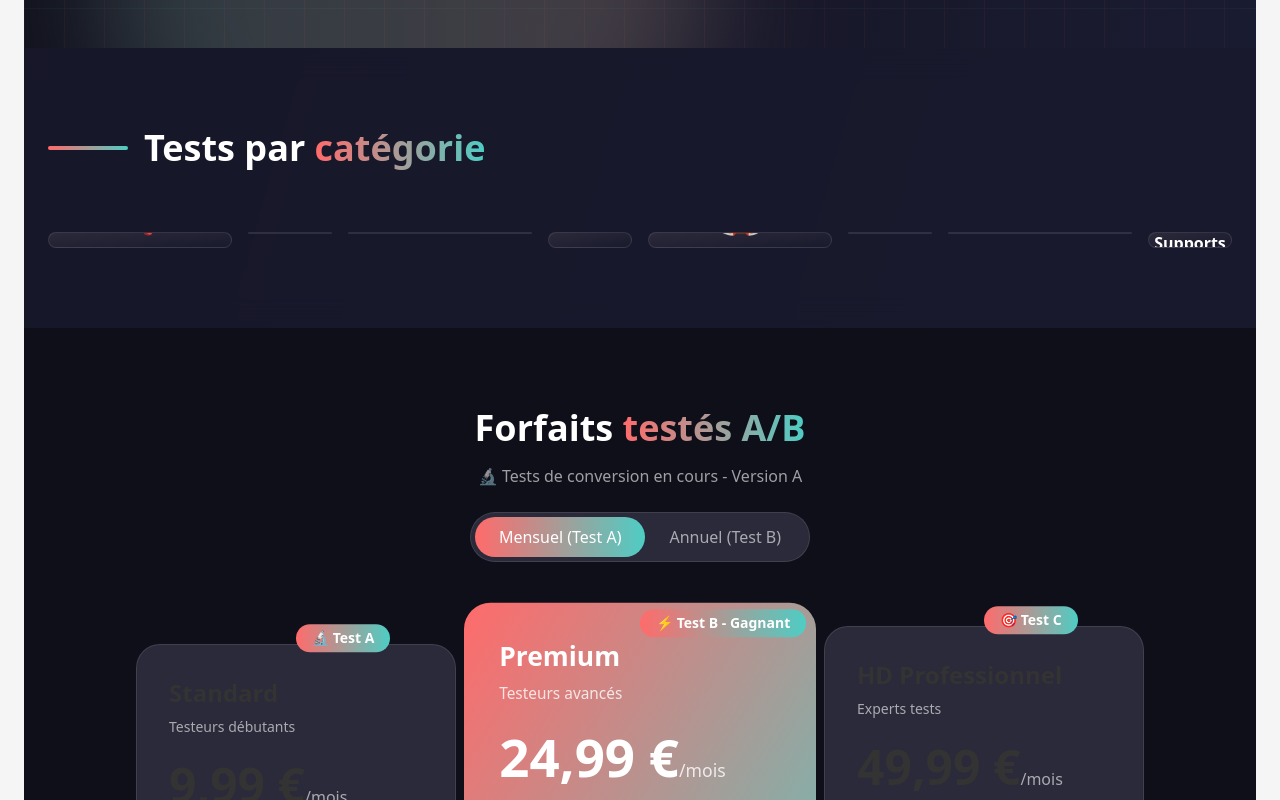
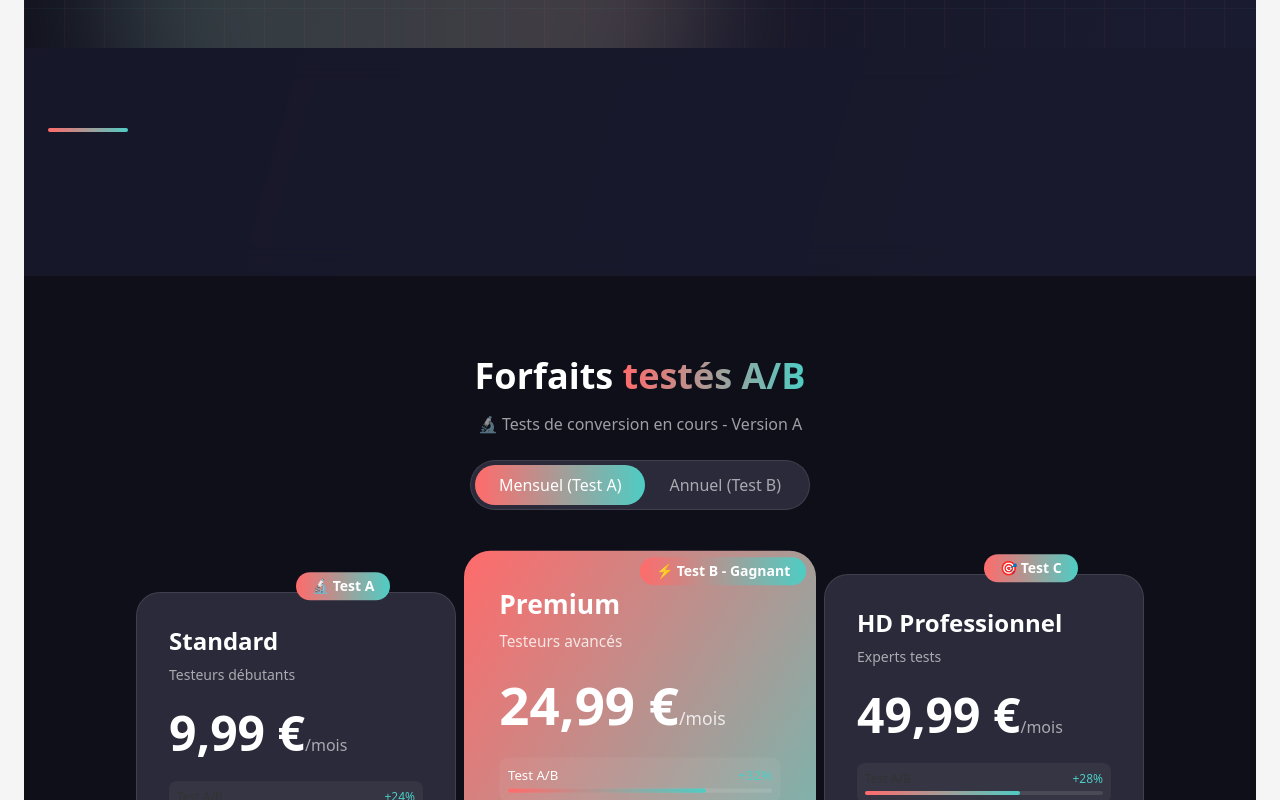
Before and after one commit to jaures50/miracle, a React (Vite) app: page / in a window 1280 px wide. Shown: the part 840-1640 px from the top of the page. Built offline with nearby package versions, Linux system fonts and the light colour scheme.

Commit message:
commit17

```diff
--- a/src/components/footer.tsx
+++ b/src/components/footer.tsx
@@ -265,7 +265,7 @@ export default function Footer() {
             {["Mentions légales", "Confidentialité", "CGU"].map((link, i) => (
               <Link
                 key={i}
-                to={`/${link.toLowerCase().replace(/\s+/g, '-')}`}
+                to=""
                 className="text-white/40 hover:text-white text-xs transition-colors"
               >
                 {link}
@@ -283,7 +283,7 @@ export default function Footer() {
           whileHover={{ scale: 1.05 }}
         >
           <span className="text-xs text-white/40">
-            v2.4.0 • <span className="text-[#4ECDC4]">Bêta</span>
+            v1.0.0 • <span className="text-[#4ECDC4]">Bêta</span>
           </span>
         </motion.div>
       </div>
--- a/src/pages/Home.tsx
+++ b/src/pages/Home.tsx
@@ -262,7 +262,7 @@ export default function HomePage() {
                         <div className="absolute inset-0 bg-black/20" />
                         <div className="relative p-3 text-white">
                           <span className="text-2xl">{design.image}</span>
-                          <p className="text-xs font-semibold mt-1">{design.name}</p>
+                          <p className=" text-white text-xs font-semibold mt-1">{design.name}</p>
                           {hoveredTest === design.id && (
                             <motion.div
                               initial={{ opacity: 0 }}
@@ -307,60 +307,9 @@ export default function HomePage() {
               whileInView={{ width: 80 }}
               viewport={{ once: true }}
             />
-            <h2 className="text-3xl md:text-4xl font-bold text-white">
-              Tests par <span className="text-transparent bg-clip-text bg-gradient-to-r from-[#FF6B6B] to-[#4ECDC4]">catégorie</span>
-            </h2>
+
           </div>
 
-          {/* Grille mosaïque asymétrique */}
-          <div className="grid grid-cols-4 md:grid-cols-8 lg:grid-cols-12 gap-4">
-            {creationTypes.map((type, index) => {
-              // Tailles différentes selon l'index
-              const spans = [
-                'col-span-2 row-span-2', // Grand
-                'col-span-1 row-span-1', // Petit
-                'col-span-2 row-span-1', // Rectangle horizontal
-                'col-span-1 row-span-2', // Rectangle vertical
-              ]
-              const spanClass = spans[index % spans.length]
-
-              return (
-                <motion.div
-                  key={index}
-                  className={`${spanClass} relative group`}
-                  initial={{ opacity: 0, scale: 0 }}
-                  whileInView={{ opacity: 1, scale: 1 }}
-                  viewport={{ once: true }}
-                  transition={{ delay: index * 0.05 }}
-                >
-                  <Link
-                    to="/chatbot"
-                    className="absolute inset-0 bg-gradient-to-br from-[#2a2a3a] to-[#1a1a2e] rounded-2xl border border-white/10 overflow-hidden"
-                  >
-                    <motion.div
-                      className="absolute inset-0 bg-gradient-to-r from-[#FF6B6B]/20 to-[#4ECDC4]/20"
-                      initial={{ opacity: 0 }}
-                      whileHover={{ opacity: 1 }}
-                      transition={{ duration: 0.3 }}
-                    />
-
-                    <div className="relative h-full p-6 flex flex-col items-center justify-center text-center">
-                      <motion.span
-                        className="text-4xl mb-3"
-                        whileHover={{ scale: 1.2, rotate: 10 }}
-                      >
-                        {type.emoji}
-                      </motion.span>
-                      <h3 className="font-semibold text-white text-sm md:text-base">
-                        {type.title}
-                      </h3>
-                      <span className="text-xs text-[#4ECDC4] mt-2">128 tests ✓</span>
-                    </div>
-                  </Link>
-                </motion.div>
-              )
-            })}
-          </div>
         </div>
       </section>
 
@@ -439,14 +388,14 @@ export default function HomePage() {
                     }`}
                   >
                     <div className="mb-6">
-                      <h3 className="text-2xl font-bold mb-2">{sub.name}</h3>
+                      <h3 className=" text-white text-2xl font-bold mb-2">{sub.name}</h3>
                       <p className={`text-sm ${isMiddle ? 'text-white/80' : 'text-white/60'}`}>
                         {sub.for}
                       </p>
                     </div>
 
                     <div className="mb-6">
-                      <span className="text-5xl font-bold">
+                      <span className="text-5xl font-bold text-white">
                         {activeTab === 0 ? sub.price : (parseFloat(sub.price) * 10).toFixed(2) + ' €'}
                       </span>
                       <span className={`${isMiddle ? 'text-white/80' : 'text-white/60'}`}>
@@ -660,7 +609,7 @@ export default function HomePage() {
                   to="/chatbot"
                   className="inline-flex items-center gap-2 px-8 py-4 bg-gradient-to-r from-[#FF6B6B] to-[#4ECDC4] text-white rounded-xl font-semibold group"
                 >
-                  <span>Participer aux tests</span>
+                  <span>Assistance IA</span>
                   <motion.span
                     animate={{ x: [0, 5, 0] }}
                     transition={{ duration: 1.5, repeat: Infinity }}
@@ -923,16 +872,7 @@ export default function HomePage() {
 }
 
 // ===== Données avec couleurs vibrantes =====
-const creationTypes = [
-  { emoji: "📢", title: "Affiches publicitaires" },
-  { emoji: "📄", title: "Flyers" },
-  { emoji: "📱", title: "Publications réseaux sociaux" },
-  { emoji: "💌", title: "Invitations" },
-  { emoji: "🎪", title: "Visuels pour événements" },
-  { emoji: "⛪", title: "Supports pour églises" },
-  { emoji: "💳", title: "Cartes de visite" },
-  { emoji: "📊", title: "Supports communication" },
-]
+
 
 const chatbotExamples = [
   "Test #2341 : Création affiche conférence église - ✅ Validé",
```
